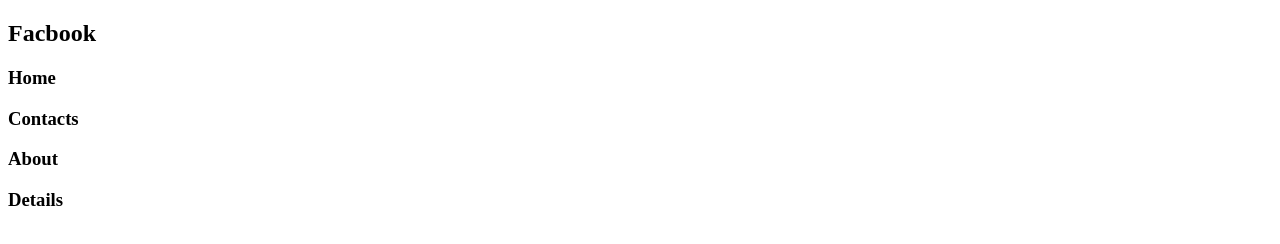
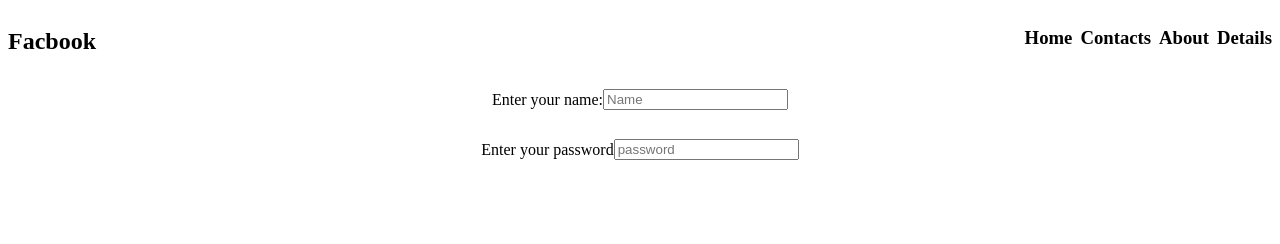
Before and after one commit to AnujAcharya2338/vscode, a plain HTML site: page index.html in a window 1280 px wide. Drawn offline with Linux system fonts and the light colour scheme.

Commit message:
added inputs

```diff
--- a/index.html
+++ b/index.html
@@ -1,10 +1,10 @@
 <!DOCTYPE html>
 <html lang="en">
   <head>
-    <meta charset="UTF-8">
-    <meta name="viewport" content="width=device-width, initial-scale=1.0">
+    <meta charset="UTF-8" />
+    <meta name="viewport" content="width=device-width, initial-scale=1.0" />
     <title>Document</title>
-    <link rel="stylesheet" href="index.html">
+    <link rel="stylesheet" href="style.css" />
   </head>
   <body>
     <div class="wholepage">
@@ -17,7 +17,18 @@
           <h3>Contacts</h3>
           <h3>About</h3>
           <h3>Details</h3>
-
+        </div>
+      </div>
+      <div class="body">
+        <div class="inputt">
+          <div class="username">
+            <p>Enter your name:</p>
+            <input type="text" placeholder="Name" />
+          </div>
+          <div class="password">
+            <p>Enter your password</p>
+            <input type="password" placeholder="password" />
+          </div>
         </div>
       </div>
     </div>
--- a/style.css
+++ b/style.css
@@ -1,10 +1,19 @@
-.top{
-    display: flex;
-    justify-content:space-between;
-
+.top {
+  display: flex;
+  justify-content: space-between;
 }
-.leftright{
-    display: flex;
-    justify-content:space-between;
-    gap: 8px;
+.leftright {
+  display: flex;
+  justify-content: space-between;
+  gap: 8px;
 }
+.username {
+  display: flex;
+  justify-content: center;
+  align-items: center;
+}
+.password {
+  display: flex;
+  justify-content: center;
+  align-items: center;
+}
```
Lines whose indentation alone changed are shown as unchanged.
